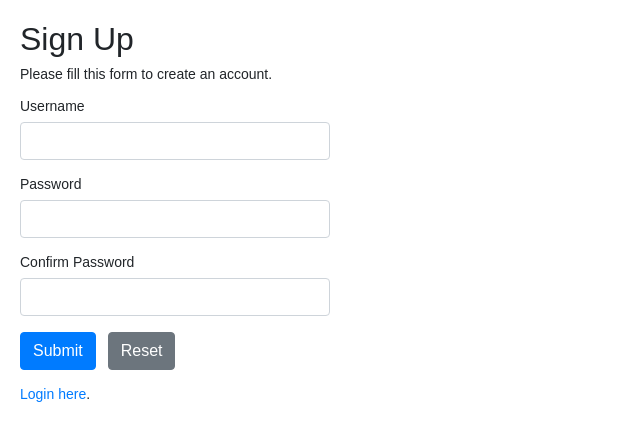
After one commit to Thanaphat-path/Project_JS, a PHP site: page /login/register.php in a window 1280 px wide. The commit adds this page. Shown: the top 441 px of the page, without its empty margins (0-640 px from the left). Run offline with PHP 8.4, Linux system fonts and the light colour scheme.

Commit message:
movie_login_and_Register

```diff
--- /dev/null
+++ b/movie/login/conn.php
@@ -0,0 +1,16 @@
+<?php
+$servername = "localhost";
+$username = "root";
+$password = "";
+$databaseName = 'movie';
+
+// Create connection
+$conn = new mysqli($servername, $username, $password, $databaseName);
+
+// Check connection
+if (!$conn) {
+    die("Connection failed: " . mysqli_connect_error());
+}
+//echo "Connected successfully";
+
+?>
--- /dev/null
+++ b/movie/login/register.php
@@ -0,0 +1,149 @@
+<?php
+// Include config file
+require_once "conn.php";
+
+// Define variables and initialize with empty values
+$username = $password = $confirm_password = "";
+$username_err = $password_err = $confirm_password_err = "";
+
+// Processing form data when form is submitted
+if($_SERVER["REQUEST_METHOD"] == "POST"){
+
+    // Validate username
+    if(empty(trim($_POST["username"]))){
+        $username_err = "Please enter a username.";
+    } else{
+        // Prepare a select statement
+        $sql = "SELECT id FROM users WHERE username = ?";
+
+        if($stmt = mysqli_prepare($conn, $sql)){
+            // Bind variables to the prepared statement as parameters
+            mysqli_stmt_bind_param($stmt, "s", $param_username);
+
+            // Set parameters
+            $param_username = trim($_POST["username"]);
+
+            // Attempt to execute the prepared statement
+            if(mysqli_stmt_execute($stmt)){
+                /* store result */
+                mysqli_stmt_store_result($stmt);
+
+                if(mysqli_stmt_num_rows($stmt) == 1){
+                    $username_err = "This username is already taken.";
+                } else{
+                    $username = trim($_POST["username"]);
+                }
+            } else{
+                echo "Oops! Something went wrong. Please try again later.";
+            }
+            // Close statement
+            mysqli_stmt_close($stmt);
+        }
+    }
+
+    // Validate password
+    if(empty(trim($_POST["password"]))){
+        $password_err = "Please enter a password.";
+    }   elseif(strlen(trim($_POST["password"])) < 0){
+        $password_err = "";
+    }   else{
+        $password = trim($_POST["password"]);
+    }
+
+    // Validate confirm password
+    if(empty(trim($_POST["confirm_password"]))){
+        $confirm_password_err = "Please confirm password.";
+    } else{
+        $confirm_password = trim($_POST["confirm_password"]);
+        if(empty($password_err) && ($password != $confirm_password)){
+            $confirm_password_err = "Password did not match.";
+        }
+    }
+
+    // Check input errors before inserting in database
+    if(empty($username_err) && empty($password_err) && empty($confirm_password_err)){
+
+        // Prepare an insert statement
+        $sql = "INSERT INTO users (username, password) VALUES (?, ?)";
+
+        if($stmt = mysqli_prepare($conn, $sql)){
+            // Bind variables to the prepared statement as parameters
+            mysqli_stmt_bind_param($stmt, "ss", $param_username, $param_password);
+
+            // Set parameters
+            $param_username = $username;
+            $param_password = $password;
+
+            // Attempt to execute the prepared statement
+            if(mysqli_stmt_execute($stmt)){
+                // Redirect to login page
+                header("location: login.php");
+            } else{
+                echo "Oops! Something went wrong. Please try again later.";
+            }
+
+            // Close statement
+            mysqli_stmt_close($stmt);
+        }
+    }
+
+    // Close connection
+    mysqli_close($conn);
+}
+?>
+
+<!DOCTYPE html>
+<html lang="en">
+
+<head>
+    <meta charset="UTF-8">
+    <title>Sign Up</title>
+    <link rel="stylesheet" href="https://stackpath.bootstrapcdn.com/bootstrap/4.5.2/css/bootstrap.min.css">
+    <style>
+    body {
+        font: 14px sans-serif;
+    }
+
+    .wrapper {
+        width: 350px;
+        padding: 20px;
+    }
+    </style>
+</head>
+
+<body>
+    <div class="wrapper">
+        <h2>Sign Up</h2>
+        <p>Please fill this form to create an account.</p>
+        <form action="<?php echo htmlspecialchars($_SERVER["PHP_SELF"]); ?>" method="post">
+            <div class="form-group">
+                <label>Username</label>
+                <input type="text" name="username"
+                    class="form-control <?php echo (!empty($username_err)) ? 'is-invalid' : ''; ?>"
+                    value="<?php echo $username; ?>">
+                <span class="invalid-feedback"><?php echo $username_err; ?></span>
+            </div>
+            <div class="form-group">
+                <label>Password</label>
+                <input type="text" name="password"
+                    class="form-control <?php echo (!empty($password_err)) ? 'is-invalid' : ''; ?>"
+                    value="<?php echo $password; ?>">
+                <span class="invalid-feedback"><?php echo $password_err; ?></span>
+            </div>
+            <div class="form-group">
+                <label>Confirm Password</label>
+                <input type="text" name="confirm_password"
+                    class="form-control <?php echo (!empty($confirm_password_err)) ? 'is-invalid' : ''; ?>"
+                    value="<?php echo $confirm_password; ?>">
+                <span class="invalid-feedback"><?php echo $confirm_password_err; ?></span>
+            </div>
+            <div class="form-group">
+                <input type="submit" class="btn btn-primary" value="Submit">
+                <input type="reset" class="btn btn-secondary ml-2" value="Reset">
+            </div>
+            <p><a href="login.php">Login here</a>.</p>
+        </form>
+    </div>
+</body>
+
+</html>
--- a/เก็บ/index.js
+++ b/เก็บ/index.js
@@ -27,12 +27,12 @@ const connectToMongoDB= async ()=>{
       console.log('Conmected to mongodb!')
 
       // เพิ่ม data //
-      const user ={
+      /*const user ={
         email:'test3@gmail.com',
         username:'test4',
         password:'test4'
       }
-      await new userSchema(user).save()
+      await new userSchema(user).save()*/
 
       // ค้นหา //
       /*const result = await userSchema.find({
```
Also changed, not shown: movie/index.php (+8 -0 lines), movie/login/adminP.php (added, +12 -0 lines), movie/login/functions.php (added, +55 -0 lines), movie/login/login.php (added, +104 -0 lines), movie/login/login1.php (added, +41 -0 lines), movie/login/register1.php (added, +78 -0 lines).
